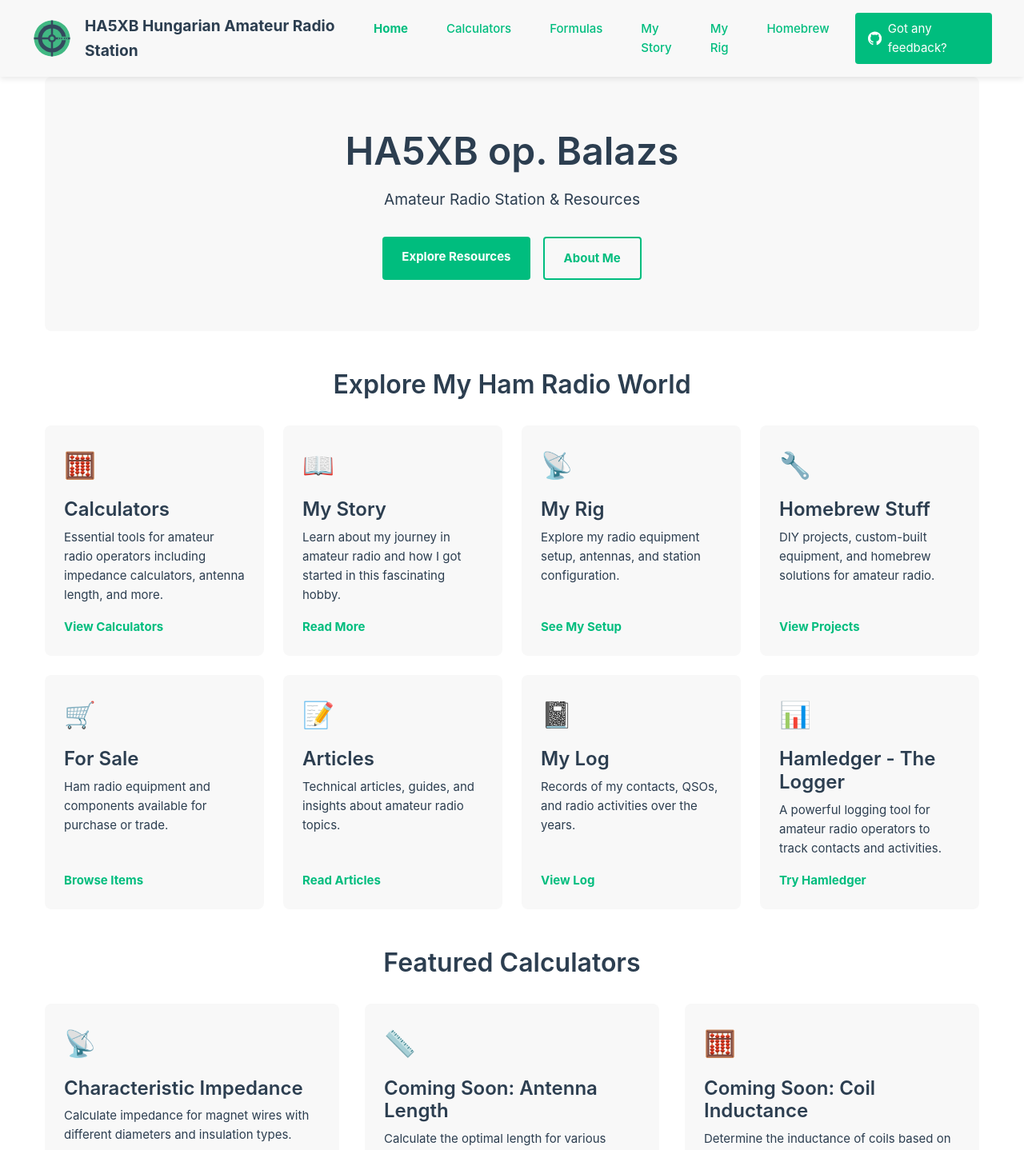
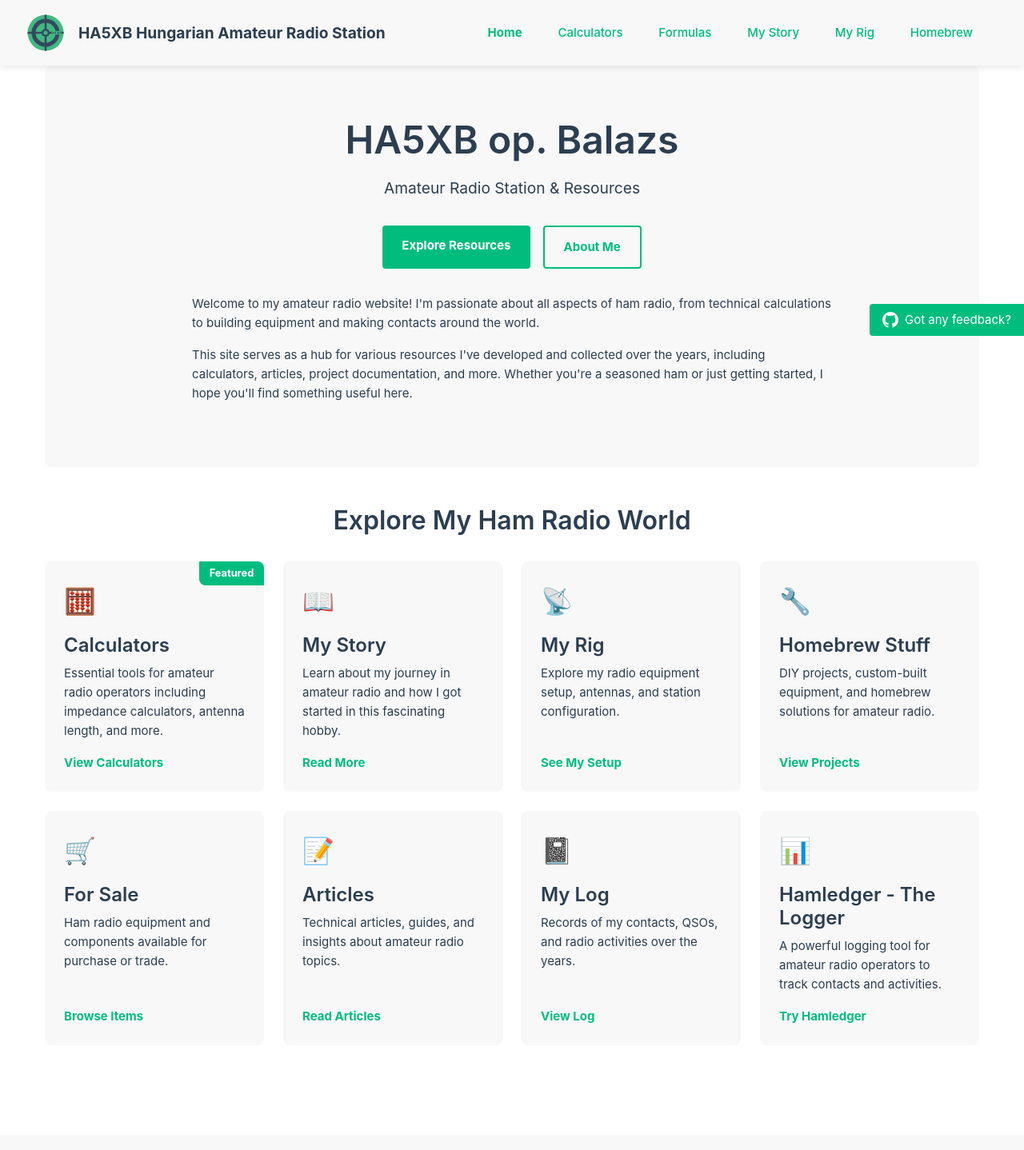
Before and after one commit to valibali/hamradio-calculators, a Vue app: page / in a window 1280 px wide. Shown: the top 1438 px of the page at 80% size. Built offline with nearby package versions, Linux system fonts and the light colour scheme.

Commit message:
feat: Refactor home page layout with featured badge and hero text

```diff
--- a/src/App.vue
+++ b/src/App.vue
@@ -60,11 +60,12 @@ header {
 }
 
 .header-content {
-  max-width: 1200px;
+  width: 100%;
   margin: 0 auto;
   display: flex;
   justify-content: space-between;
   align-items: center;
+  padding: 0 1rem;
 }
 
 .logo-container {
@@ -86,11 +87,14 @@ header {
 .nav-container {
   display: flex;
   align-items: center;
+  flex-grow: 1;
+  justify-content: flex-end;
 }
 
 nav {
   display: flex;
-  gap: 1rem;
+  gap: 0.8rem;
+  margin-right: 1rem;
 }
 
 nav a {
@@ -115,12 +119,17 @@ nav a.router-link-active {
   transition:
     background-color 0.3s,
     transform 0.2s;
-  margin-left: 1rem;
+  position: fixed;
+  right: 0;
+  top: 50%;
+  transform: translateY(-50%);
+  border-radius: 4px 0 0 4px;
+  z-index: 100;
 }
 
 .feedback-link:hover {
   background-color: hsla(160, 100%, 30%, 1);
-  transform: translateY(2px);
+  transform: translateY(-50%) translateX(-5px);
 }
 
 .github-icon {
@@ -164,15 +173,19 @@ footer {
     width: 100%;
     justify-content: center;
     flex-wrap: wrap;
+    margin-right: 0;
   }
 
   .feedback-link {
-    position: fixed;
-    top: 10px;
-    right: 10px;
-    padding: 0.5rem;
-    margin-left: 0;
-    z-index: 101;
+    bottom: 20px;
+    top: auto;
+    transform: none;
+    right: 0;
+    border-radius: 4px 0 0 4px;
+  }
+
+  .feedback-link:hover {
+    transform: translateX(-5px);
   }
 
   .feedback-text {
--- a/src/views/HomeView.vue
+++ b/src/views/HomeView.vue
@@ -12,6 +12,18 @@ import { RouterLink } from 'vue-router'
         <RouterLink to="/calculators" class="cta-button primary">Explore Resources</RouterLink>
         <RouterLink to="/about" class="cta-button secondary">About Me</RouterLink>
       </div>
+
+      <div class="hero-about">
+        <p>
+          Welcome to my amateur radio website! I'm passionate about all aspects of ham radio, from
+          technical calculations to building equipment and making contacts around the world.
+        </p>
+        <p>
+          This site serves as a hub for various resources I've developed and collected over the years,
+          including calculators, articles, project documentation, and more. Whether you're a seasoned
+          ham or just getting started, I hope you'll find something useful here.
+        </p>
+      </div>
     </div>
 
     <div class="content-categories">
@@ -19,6 +31,7 @@ import { RouterLink } from 'vue-router'
 
       <div class="category-grid">
         <div class="category-card">
+          <div class="category-badge">Featured</div>
           <div class="category-icon">🧮</div>
           <h3>Calculators</h3>
           <p>Essential tools for amateur radio operators including impedance calculators, antenna length, and more.</p>
@@ -76,42 +89,7 @@ import { RouterLink } from 'vue-router'
       </div>
     </div>
 
-    <div class="featured-section">
-      <h2>Featured Calculators</h2>
-      <div class="features">
-        <div class="feature-card">
-          <div class="feature-icon">📡</div>
-          <h3>Characteristic Impedance</h3>
-          <p>Calculate impedance for magnet wires with different diameters and insulation types.</p>
-          <RouterLink to="/calculators" class="feature-link">Try it now</RouterLink>
-        </div>
 
-        <div class="feature-card">
-          <div class="feature-icon">📏</div>
-          <h3>Coming Soon: Antenna Length</h3>
-          <p>Calculate the optimal length for various antenna types based on frequency.</p>
-        </div>
-
-        <div class="feature-card">
-          <div class="feature-icon">🧮</div>
-          <h3>Coming Soon: Coil Inductance</h3>
-          <p>Determine the inductance of coils based on dimensions and winding specifications.</p>
-        </div>
-      </div>
-    </div>
-
-    <div class="about-section">
-      <h2>About HA5XB Amateur Radio Station</h2>
-      <p>
-        Welcome to my amateur radio website! I'm passionate about all aspects of ham radio, from
-        technical calculations to building equipment and making contacts around the world.
-      </p>
-      <p>
-        This site serves as a hub for various resources I've developed and collected over the years,
-        including calculators, articles, project documentation, and more. Whether you're a seasoned
-        ham or just getting started, I hope you'll find something useful here.
-      </p>
-    </div>
   </main>
 </template>
 
@@ -128,6 +106,17 @@ import { RouterLink } from 'vue-router'
   background-color: var(--color-background-soft);
   border-radius: 8px;
   margin-bottom: 3rem;
+}
+
+.hero-about {
+  max-width: 800px;
+  margin: 2rem auto 0;
+  text-align: left;
+  line-height: 1.6;
+}
+
+.hero-about p {
+  margin-bottom: 1rem;
 }
 
 .hero h1 {
@@ -196,6 +185,19 @@ import { RouterLink } from 'vue-router'
   height: 100%;
   display: flex;
   flex-direction: column;
+  position: relative;
+}
+
+.category-badge {
+  position: absolute;
+  top: 0;
+  right: 0;
+  background-color: hsla(160, 100%, 37%, 1);
+  color: white;
+  padding: 0.3rem 0.8rem;
+  border-radius: 0 8px 0 8px;
+  font-size: 0.8rem;
+  font-weight: bold;
 }
 
 .category-card:hover {
```
